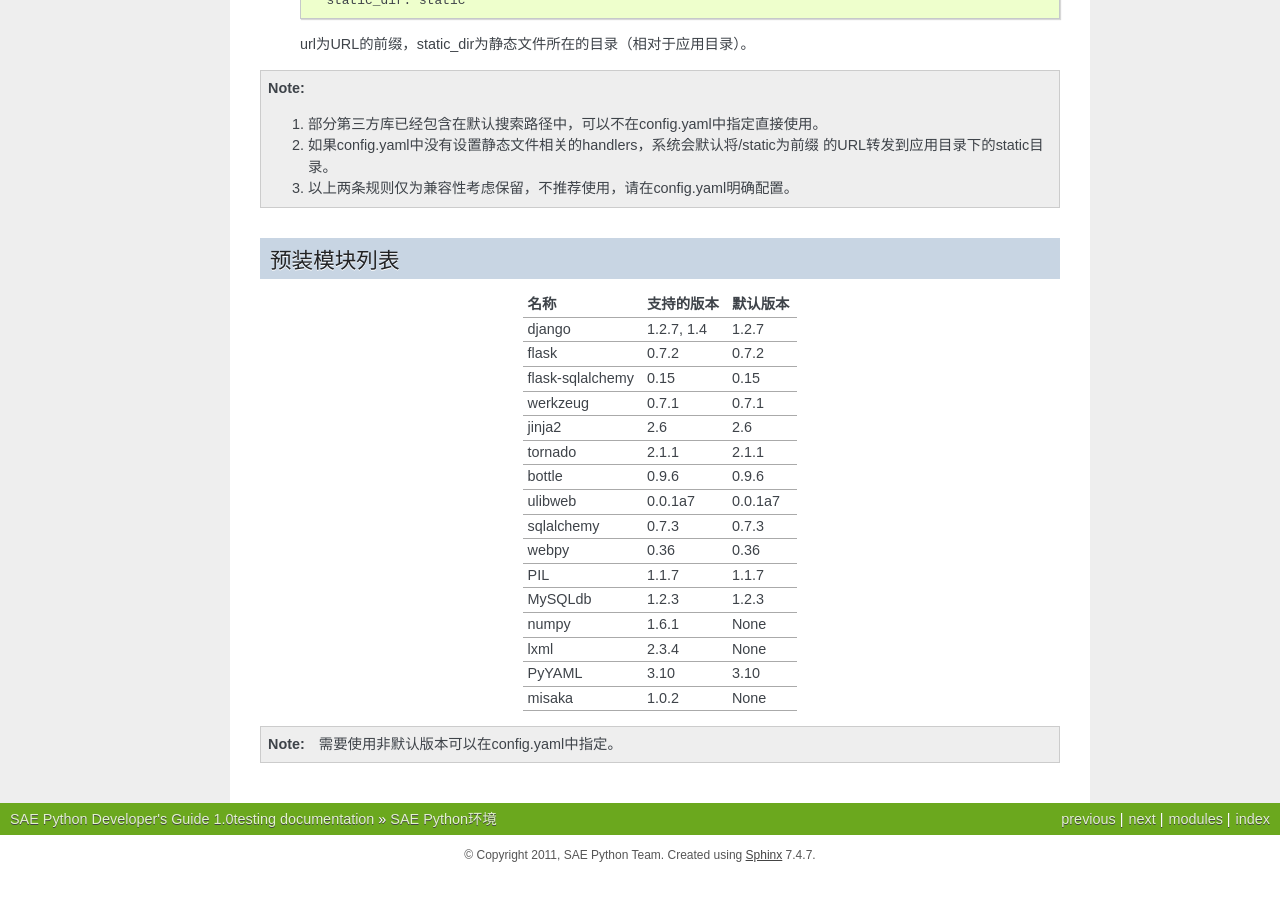
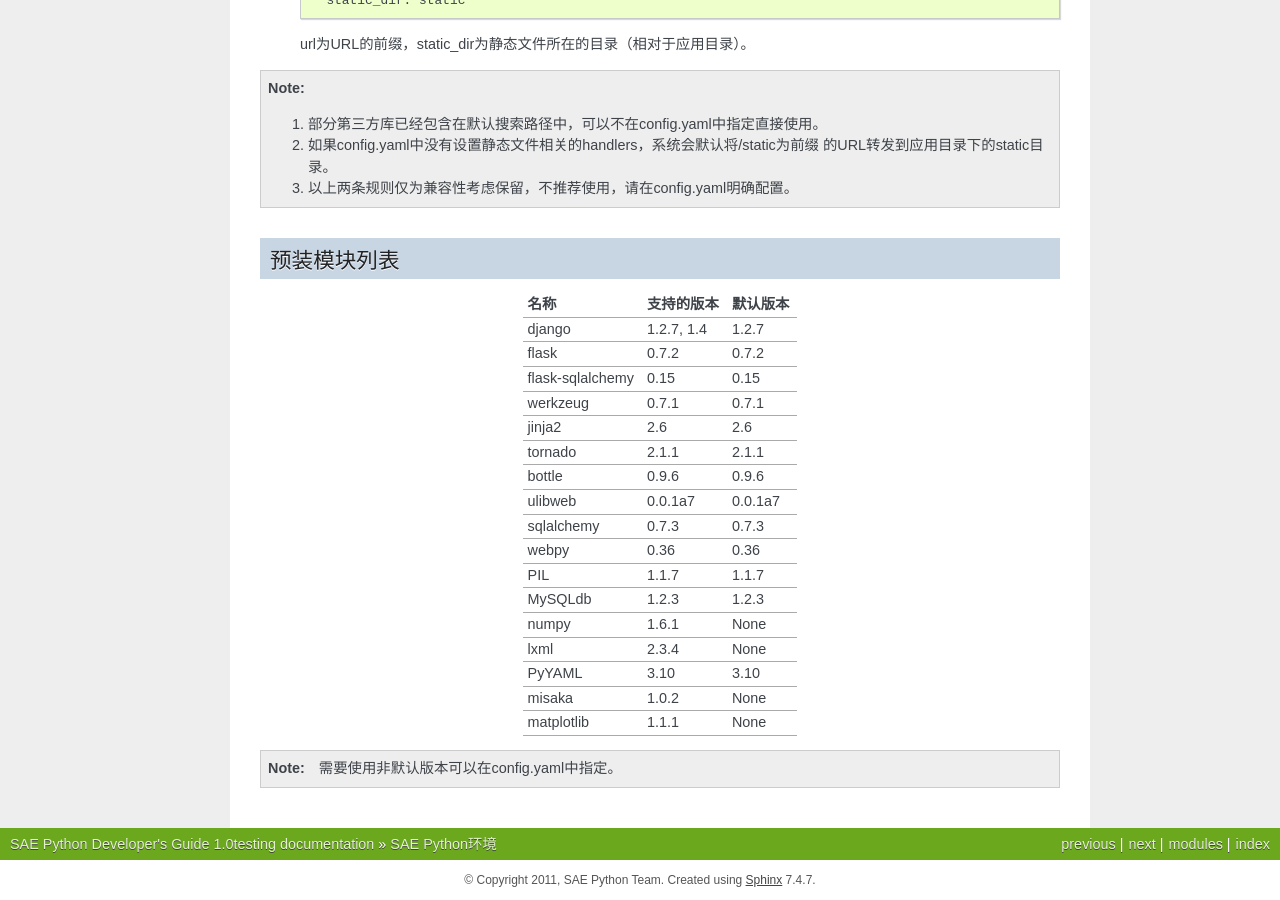
Before and after one commit to sinacloud/sae-python-dev-guide, a Sphinx documentation site: the page built from docs/runtime.rst, in a window 1280 px wide and 900 px high, scrolled down 2190 px. Built offline with Sphinx 7.4.7, drawn with Linux system fonts in a browser that asks for light colours; before the commit the page ends 3065 px from its top, so only the background shows below that.

Commit message:
Add matplotlib

```diff
--- a/docs/runtime.rst
+++ b/docs/runtime.rst
@@ -147,6 +147,7 @@ SAE Python会对应用导入的模块（包括index.wsgi）进行缓存，从而
     lxml                            2.3.4               None
     PyYAML                          3.10                3.10
     misaka                          1.0.2               None
+    matplotlib                      1.1.1               None
     =============================== =================== ====================
 
 .. note:: 需要使用非默认版本可以在config.yaml中指定。
```
